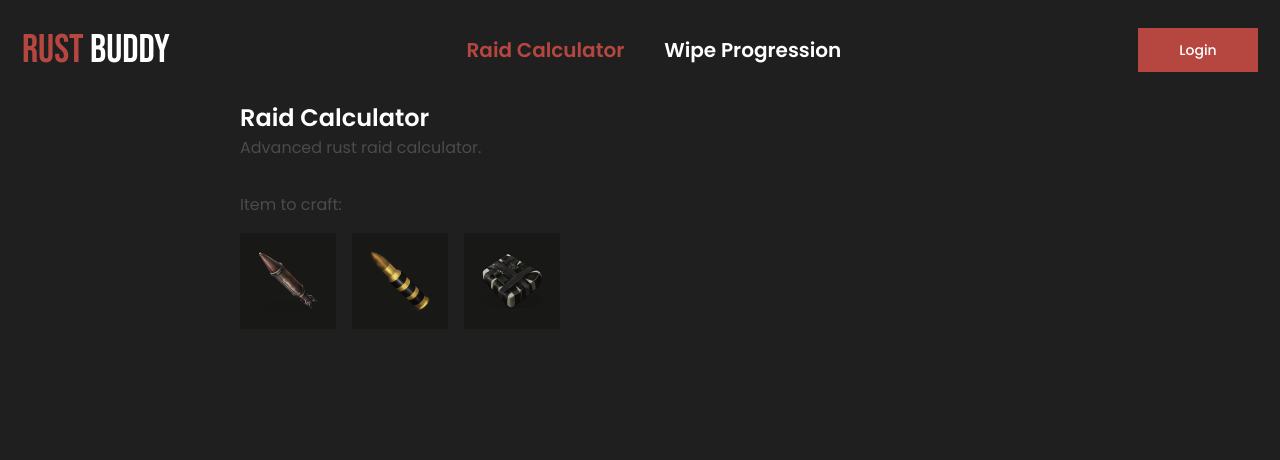
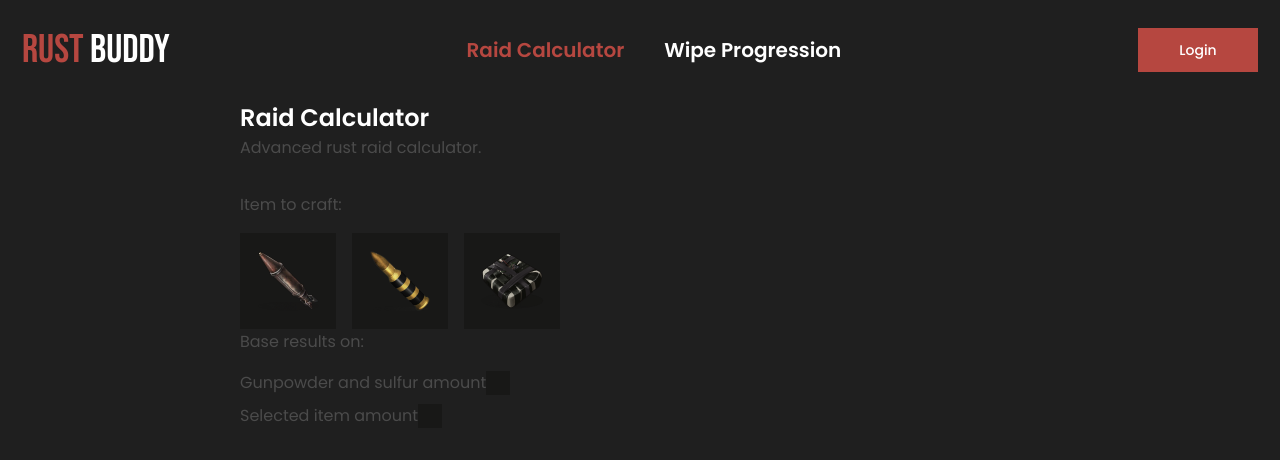
Before and after one commit to cateruu/rust-buddy, a Next.js app: page /raid-calculator in a window 1280 px wide. Shown: the top 460 px of the page. Built offline with nearby package versions, Linux system fonts and the light colour scheme; no server answers.

Commit message:
checkboxes component

```diff
--- a/src/components/RaidCalculator/CalculatorForm/CalculatorForm.tsx
+++ b/src/components/RaidCalculator/CalculatorForm/CalculatorForm.tsx
@@ -1,12 +1,15 @@
 import ItemsToCraft from './ItemsToCraft/ItemsToCraft';
 import styles from './CalculatorForm.module.scss';
 import { items } from '../../../constants/items';
+import Checkboxes from '../Checkbox/Checkboxes';
 
 const CalculatorForm = () => {
   return (
     <form className={styles.form}>
       <div className={styles.label}>Item to craft:</div>
       <ItemsToCraft items={items} />
+      <div className={styles.label}>Base results on:</div>
+      <Checkboxes />
     </form>
   );
 };
--- a/src/components/RaidCalculator/CalculatorForm/ItemsToCraft/ItemsToCraft.tsx
+++ b/src/components/RaidCalculator/CalculatorForm/ItemsToCraft/ItemsToCraft.tsx
@@ -14,6 +14,7 @@ const ItemsToCraft = ({ items }: Props) => {
     <div className={styles.items}>
       {items.map((item) => (
         <div
+          key={item.name}
           className={`${styles.item} ${
             selectedItem && selectedItem.name === item.name
               ? `${styles.selected}`
--- /dev/null
+++ b/src/components/RaidCalculator/Checkbox/Checkboxes.module.scss
@@ -0,0 +1,18 @@
+.checkboxes > div {
+  display: flex;
+  align-items: center;
+  margin-bottom: 0.5rem;
+}
+
+.checkbox {
+  cursor: pointer;
+  height: 1.5rem;
+  width: 1.5rem;
+  background: var(--dark-bg);
+}
+
+.checked {
+  background-color: var(--light-font);
+  box-sizing: border-box;
+  border: 5px solid var(--dark-bg);
+}
--- /dev/null
+++ b/src/components/RaidCalculator/Checkbox/Checkboxes.tsx
@@ -0,0 +1,35 @@
+import { useState } from 'react';
+import styles from './Checkboxes.module.scss';
+
+const Checkboxes = () => {
+  const [checked, setChecked] = useState<null | string>(null);
+
+  const setCheckedOption = (option: string) => {
+    option === 'items' ? setChecked('items') : setChecked('resources');
+  };
+
+  return (
+    <div className={styles.checkboxes}>
+      <div>
+        <div className={styles.text}>Gunpowder and sulfur amount</div>
+        <div
+          className={`${styles.checkbox} ${
+            checked === 'resources' ? styles.checked : ''
+          }`}
+          onClick={() => setCheckedOption('resources')}
+        />
+      </div>
+      <div>
+        <div className={styles.text}>Selected item amount</div>
+        <div
+          className={`${styles.checkbox} ${
+            checked === 'items' ? styles.checked : ''
+          }`}
+          onClick={() => setCheckedOption('items')}
+        />
+      </div>
+    </div>
+  );
+};
+
+export default Checkboxes;
--- a/src/constants/items.ts
+++ b/src/constants/items.ts
@@ -3,7 +3,7 @@ export type ItemData = {
   image: string;
 };
 
-export const items = [
+export const items: ItemData[] = [
   { name: 'rocket', image: '/item_images/rocket.png' },
   { name: 'explosive ammo', image: '/item_images/explosive_ammo.png' },
   {
```
